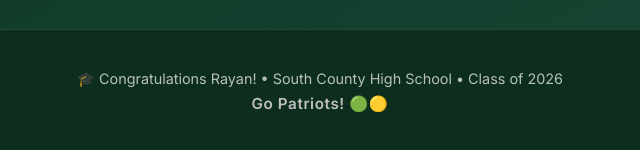
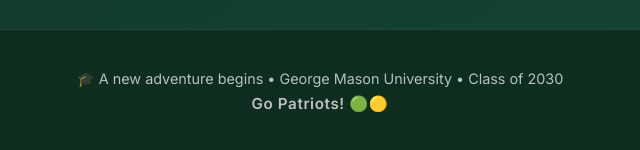
Before and after one commit to walimi/rayan-graduation, a plain HTML site: page index.html in a window 1280 px wide. Shown: the part 2939-3089 px from the top of the page, 320-960 px from the left. Drawn offline with nearby package versions, Linux system fonts and the light colour scheme; no server answers; a web font is replaced by a local one.

Commit message:
updated footnote to reflect GMU info.

```diff
--- a/index.html
+++ b/index.html
@@ -123,7 +123,7 @@
   <!-- Footer -->
   <footer class="footer">
     <div class="container">
-      <p class="footer-text">🎓 Congratulations Rayan! • South County High School • Class of 2026</p>
+      <p class="footer-text">🎓 A new adventure begins • George Mason University • Class of 2030</p>
       <p class="footer-tagline">Go Patriots! 🟢🟡</p>
     </div>
   </footer>
```
